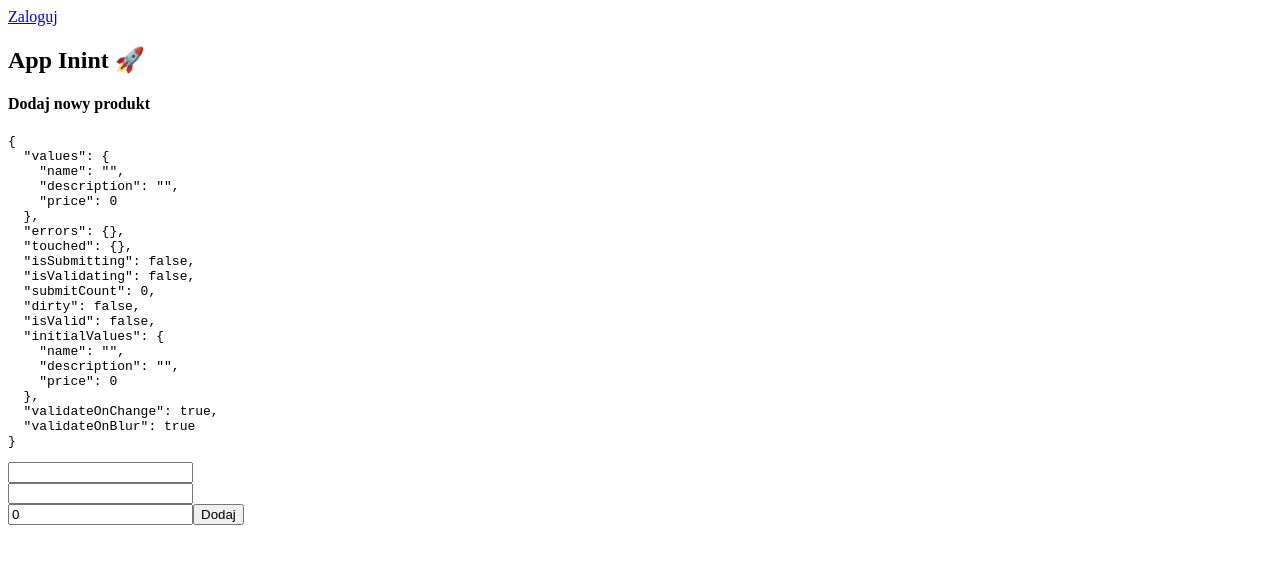
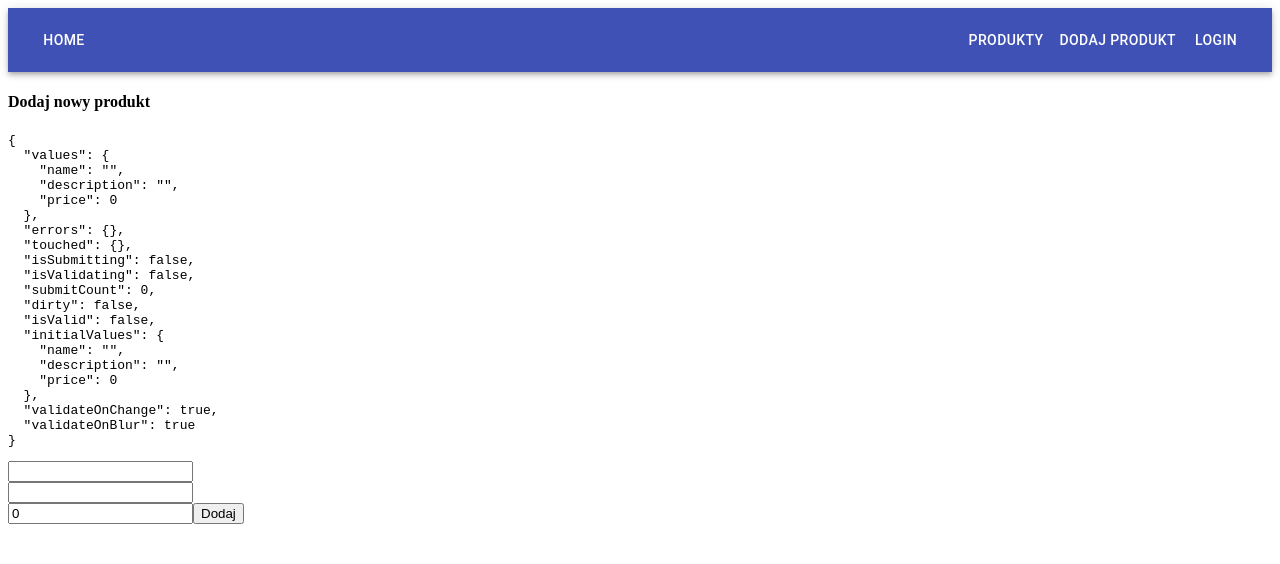
Before and after one commit to mrszympek/scan-tree, a React (Create React App) app in the folder web/: page /add-product in a window 1280 px wide. Shown: the top 564 px of the page. Built offline with nearby package versions, Linux system fonts and the light colour scheme.

Commit message:
Product table && main nav

```diff
--- a/web/package.json
+++ b/web/package.json
@@ -3,6 +3,7 @@
   "version": "0.1.0",
   "private": true,
   "dependencies": {
+    "@material-ui/core": "^4.4.2",
     "@types/jest": "^24.0.15",
     "@types/node": "^12.6.8",
     "@types/react": "^16.8.23",
--- a/web/src/App.tsx
+++ b/web/src/App.tsx
@@ -1,19 +1,45 @@
+import { AppBar } from '@material-ui/core';
+import Button from '@material-ui/core/Button';
+import makeStyles from '@material-ui/core/styles/makeStyles';
+import Toolbar from '@material-ui/core/Toolbar';
+import Typography from '@material-ui/core/Typography';
 import React from 'react';
 import { ApolloProvider } from 'react-apollo';
 import { BrowserRouter as Router, Link } from 'react-router-dom';
 import { client } from './lib/apollo/client';
 import { RoutingComponent } from './lib/routing/routing';
 
+const useStyles = makeStyles(theme => ({
+  root: {
+    flexGrow: 1,
+  },
+  menuButton: {
+    marginRight: theme.spacing(2),
+  },
+  title: {
+    flexGrow: 1,
+  },
+}));
+
 export const App = () => {
+  const classes = useStyles();
 
   return (
     <ApolloProvider client={client}>
       <Router>
         <div className="App">
-          <Link to="/dashboard">
-            Zaloguj
-          </Link>
-          <h2>App Inint <span role="img" aria-label="rocket">🚀</span></h2>
+
+          <AppBar position="static">
+            <Toolbar>
+              <Typography variant="h6" className={classes.title}>
+                <Button component={Link} to="/" color="inherit">Home</Button>
+              </Typography>
+
+              <Button component={Link} to="/products" color="inherit">Produkty</Button>
+              <Button component={Link} to="/add-product" color="inherit">Dodaj produkt</Button>
+              <Button component={Link} to="/dashboard" color="inherit">Login</Button>
+            </Toolbar>
+          </AppBar>
         </div>
 
         <RoutingComponent />
--- a/web/src/app/productsList/productsList.tsx
+++ b/web/src/app/productsList/productsList.tsx
@@ -1,6 +1,11 @@
+import { Table } from '@material-ui/core';
+import TableBody from '@material-ui/core/TableBody';
+import TableCell from '@material-ui/core/TableCell';
+import TableHead from '@material-ui/core/TableHead';
+import TableRow from '@material-ui/core/TableRow';
 import gql from 'graphql-tag';
+import * as React from 'react';
 import { useEffect, useState } from 'react';
-import * as React from 'react';
 import { Link } from 'react-router-dom';
 import { client } from '../../lib/apollo/client';
 import { Product } from '../../lib/prisma/generated/prisma-client/index';
@@ -41,14 +46,30 @@ export const ProductsList = () => {
 
   return (
     <div>
-      {
-        products &&
-        products.map(  (e: Product, index) => (
-          <div key={index}>
-            <Link to={`/product/${e.id}`}>{e.name}</Link>
-          </div>
-        ) )
-      }
+      <Table>
+        <TableHead>
+          <TableRow>
+            <TableCell>Nazwa Produktu</TableCell>
+            <TableCell>Data dodania</TableCell>
+            <TableCell>Cena</TableCell>
+            <TableCell>Dział</TableCell>
+          </TableRow>
+        </TableHead>
+        <TableBody>
+          {
+            products.map(row => (
+              <TableRow key={row.id}>
+                <TableCell>
+                  <Link to={ `/product/${ row.id }` }>{ row.name }</Link>
+                </TableCell>
+                <TableCell>12.11.2019</TableCell>
+                <TableCell>{ row.price }</TableCell>
+                <TableCell>Wrzosy</TableCell>
+              </TableRow>
+            ))
+          }
+        </TableBody>
+      </Table>
     </div>
   );
 };
```
Also changed, not shown: web/tsconfig.json (+6 -2 lines), 1 other file (tests, documents, lock files or other folders).
